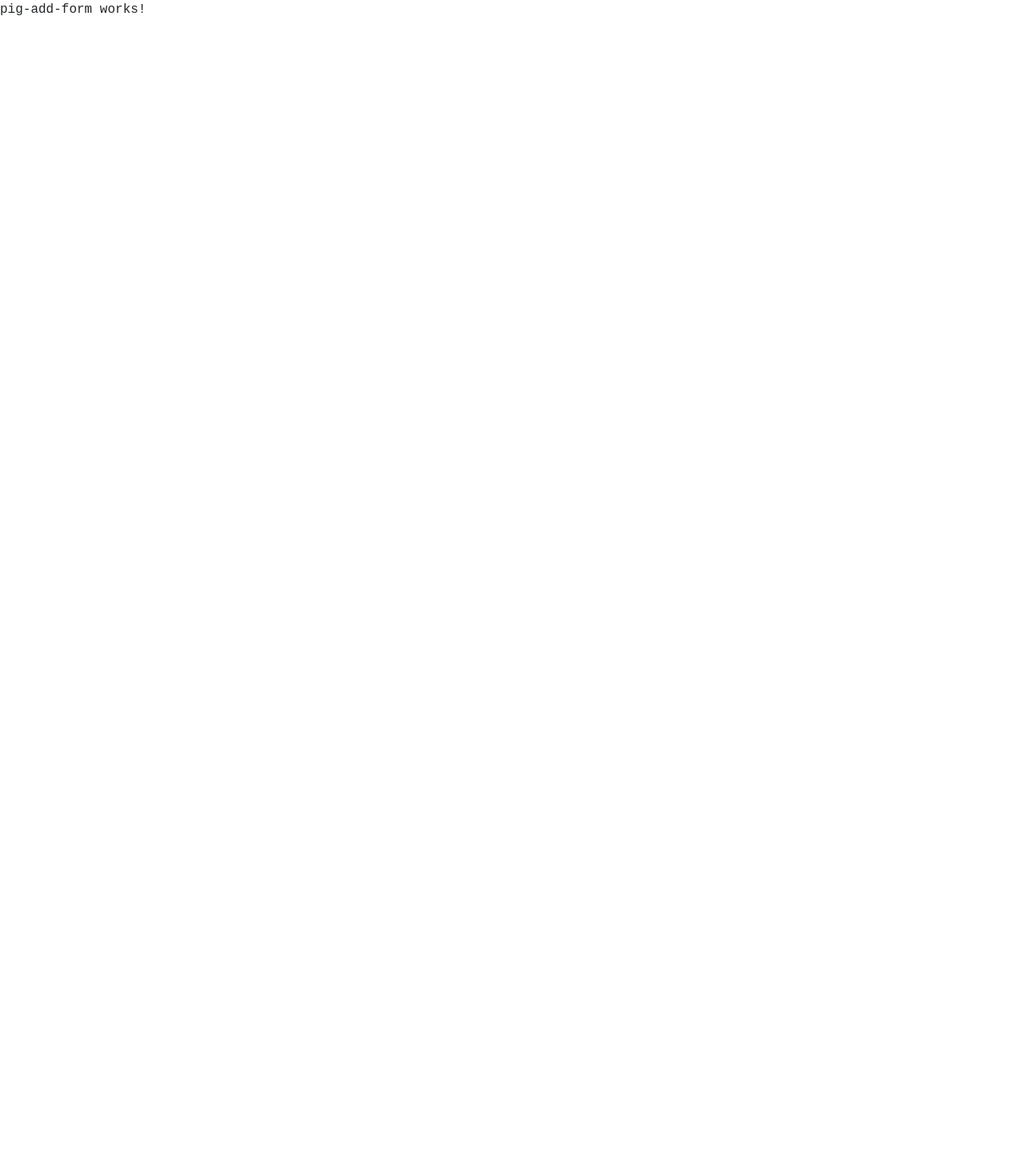
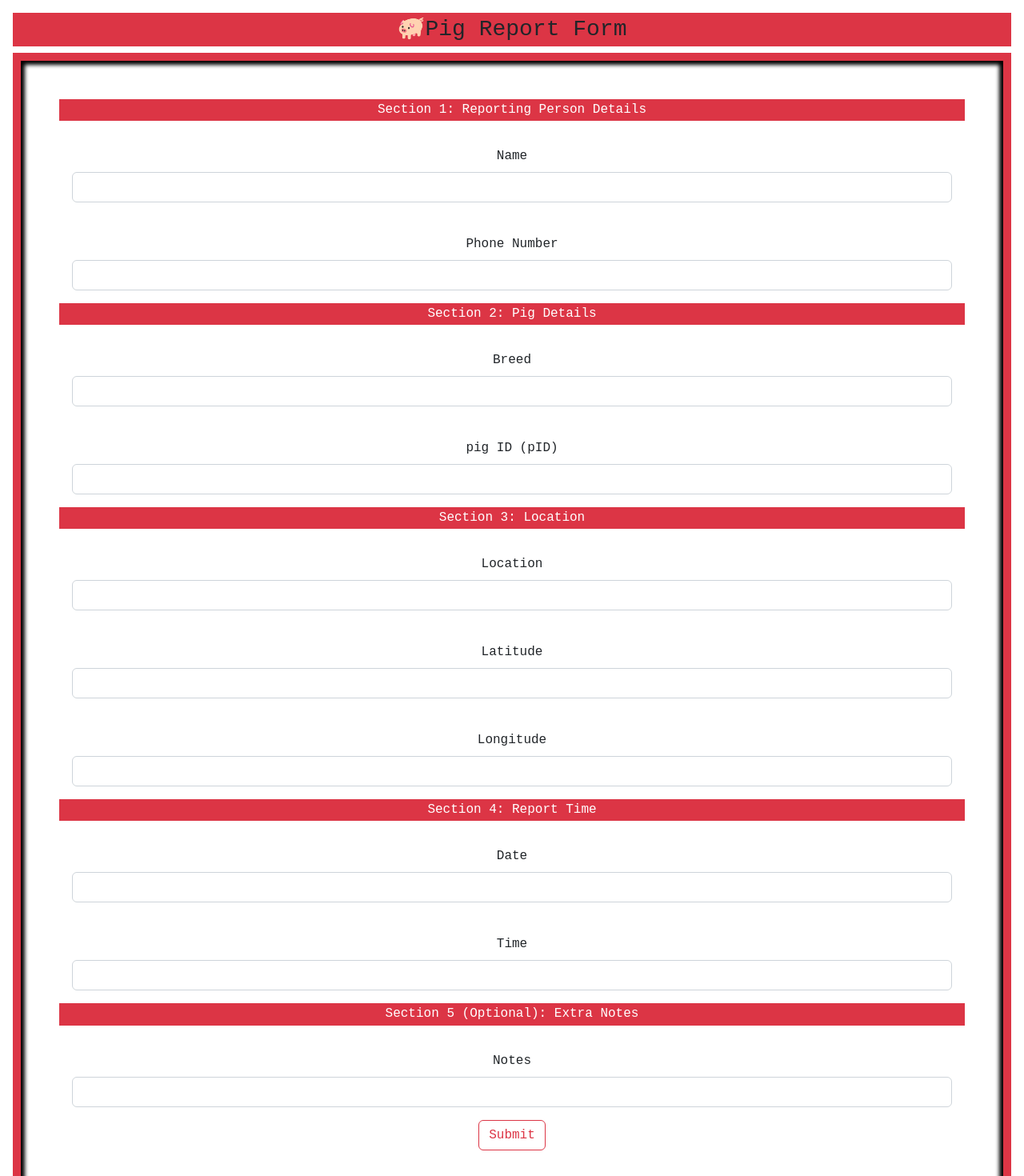
Before and after one commit to JohnsonL111/find-my-pig, an Angular app in the folder pig-location-tracker/: page /add in a window 1280 px wide. Shown: the top 1470 px of the page at 80% size. Before the commit the page ends 800 px from the top, so only its background shows below. Built offline with nearby package versions, Linux system fonts and the light colour scheme.

Commit message:
finish UI for add form

```diff
--- a/pig-location-tracker/src/app/components/pig-add-form/pig-add-form.component.html
+++ b/pig-location-tracker/src/app/components/pig-add-form/pig-add-form.component.html
@@ -1 +1,66 @@
-<p>pig-add-form works!</p>
+<form id = "pig-info-form" name="pig-info-form" class = "flex-even m-3 text-center">
+    <h3 class = "text-bg-danger text-dark p-1"> 🐖Pig Report Form </h3>
+
+    <!-- box around the entire form-->
+    <section class = "p-5 border border-danger border-thick">
+        <!-- Reporting Person Details Section-->
+        <h6 class = "text-bg-danger p-1"> Section 1: Reporting Person Details </h6>
+        <section class = "form-group p-3">
+            <label for="person-name" class = "m-2">Name</label>
+            <input type="text" class="form-control" name="person-name" id="person-name">
+        </section>
+        <section class = "form-group p-3">
+            <label for="person-number" class = "m-2">Phone Number</label>
+            <input type="text" class="form-control" name="person-number" id="person-number">
+        </section>
+
+        <!-- Pig Info Details Section-->
+        <h6 class = "text-bg-danger p-1"> Section 2: Pig Details </h6>
+        <section class = "form-group p-3">
+            <label for="pig-breed" class = "m-2"> Breed </label>
+            <input type="text" class="form-control" name="pig-breed" id="pig-breed">
+        </section>
+        <section class = "form-group p-3">
+            <label for="pID" class = "m-2">pig ID (pID)</label>
+            <input type="text" class="form-control" name="pID" id="pID">
+        </section>
+
+        <!-- Location Info Details Section-->
+        <h6 class = "text-bg-danger p-1"> Section 3: Location </h6>
+        <section class = "form-group p-3">
+            <label for="location" class = "m-2">Location</label>
+            <input type="text" class="form-control" name="location" id="location">
+        </section>
+        <section class = "form-group p-3">
+            <label for="latitude" class = "m-2">Latitude</label>
+            <input type="text" class="form-control" name="latitude" id="latitude">
+        </section>
+        <section class = "form-group p-3">
+            <label for="longitude" class = "m-2">Longitude</label>
+            <input type="text" class="form-control" name="longitude" id="longitude">
+        </section>
+
+        <!-- Time Reported Details Section-->
+        <h6 class = "text-bg-danger p-1"> Section 4: Report Time </h6>
+        <section class = "form-group p-3">
+            <label for="date" class = "m-2">Date</label>
+            <input type="text" class="form-control" name="date" id="date">
+        </section>
+        <section class = "form-group p-3">
+            <label for="time" class = "m-2">Time</label>
+            <input type="text" class="form-control" name="time" id="time">
+        </section>
+
+        <!-- Extra Notes Section-->
+        <h6 class = "text-bg-danger p-1">Section 5 (Optional): Extra Notes </h6>
+        <section class = "form-group p-3">
+            <label for="extra-notes" class = "m-2">Notes</label>
+            <input type="text" class="form-control" name="extra-notes" id="extra-notes">
+        </section>
+
+        <!-- submit button -->
+        <button (click)="onClickFormSubmit()" type="submit" class="btn btn-outline-danger">Submit</button>
+
+    </section>
+
+</form>
--- a/pig-location-tracker/src/app/components/pig-add-form/pig-add-form.component.ts
+++ b/pig-location-tracker/src/app/components/pig-add-form/pig-add-form.component.ts
@@ -1,4 +1,5 @@
 import { Component } from '@angular/core';
+import { Router } from '@angular/router';
 
 @Component({
   selector: 'app-pig-add-form',
@@ -6,5 +7,11 @@ import { Component } from '@angular/core';
   styleUrls: ['./pig-add-form.component.css']
 })
 export class PigAddFormComponent {
+  // router service is injected
+  constructor(private router: Router) {}
 
+  onClickFormSubmit() {
+    // do any input validation here
+    this.router.navigateByUrl("")
+  }
 }
```
